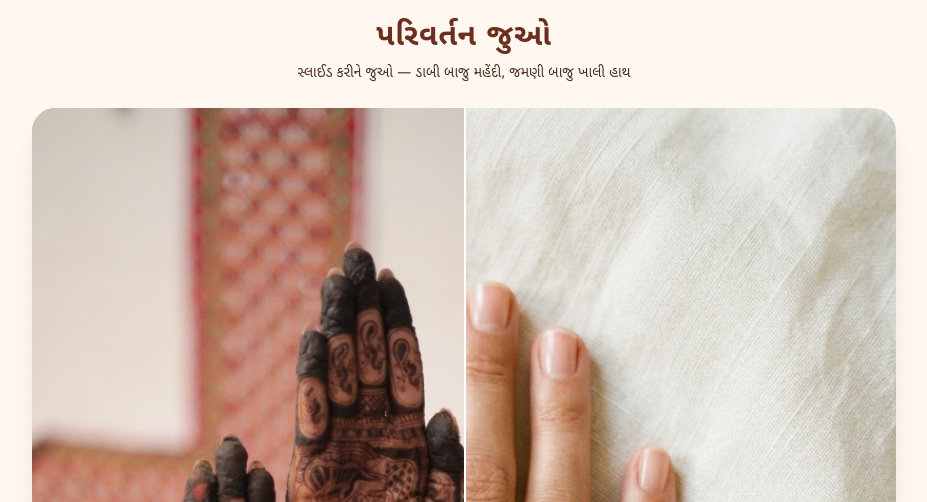
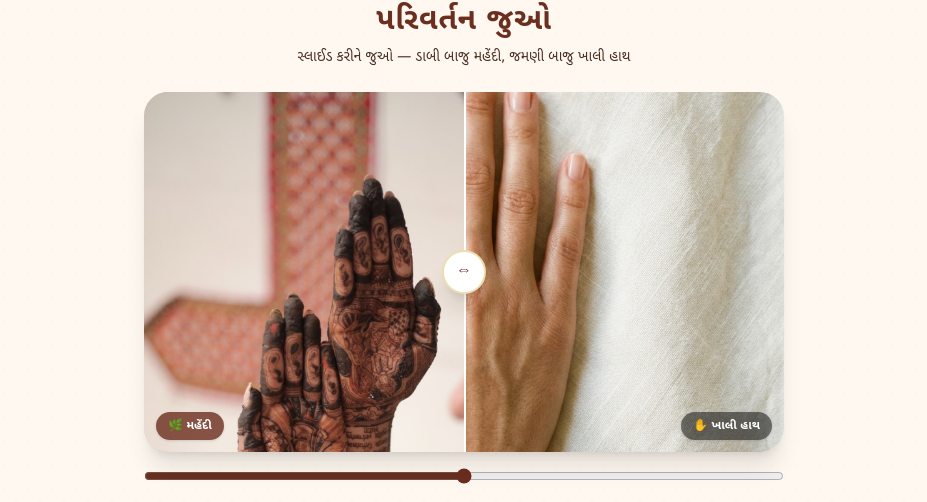
Before and after one commit to Priya0712/Shree_Mahendi_Art, a React (Vite) app in the folder client/: page / in a window 1280 px wide. Shown: the part 2138-2640 px from the top of the page, without its empty margins (176-1103 px from the left). Built offline with nearby package versions, Linux system fonts and the light colour scheme; no server answers; a web font is replaced by a local one.

Commit message:
Fix slider size on desktop: 16:9 aspect ratio, max-w-2xl to prevent oversized display

```diff
--- a/client/src/components/home/BeforeAfterSlider.jsx
+++ b/client/src/components/home/BeforeAfterSlider.jsx
@@ -24,7 +24,7 @@ const BeforeAfterSlider = ({ mehendiImg, plainImg }) => {
   };
 
   return (
-    <section className="max-w-4xl mx-auto px-4 py-10 md:py-16">
+    <section className="max-w-2xl mx-auto px-4 py-10 md:py-12">
       <div className="text-center mb-6">
         <h2 className="text-2xl sm:text-3xl font-bold text-[#6B2E1F]">પરિવર્તન જુઓ</h2>
         <p className="text-[#4A2E22] text-sm mt-2">
@@ -35,7 +35,7 @@ const BeforeAfterSlider = ({ mehendiImg, plainImg }) => {
       <div
         ref={containerRef}
         className="relative w-full rounded-3xl overflow-hidden select-none touch-none shadow-xl cursor-ew-resize"
-        style={{ aspectRatio: '4 / 5' }}
+        style={{ aspectRatio: '16 / 9' }}
         onMouseDown={() => { isDragging.current = true; }}
         onMouseUp={() => { isDragging.current = false; }}
         onMouseLeave={() => { isDragging.current = false; }}
```
